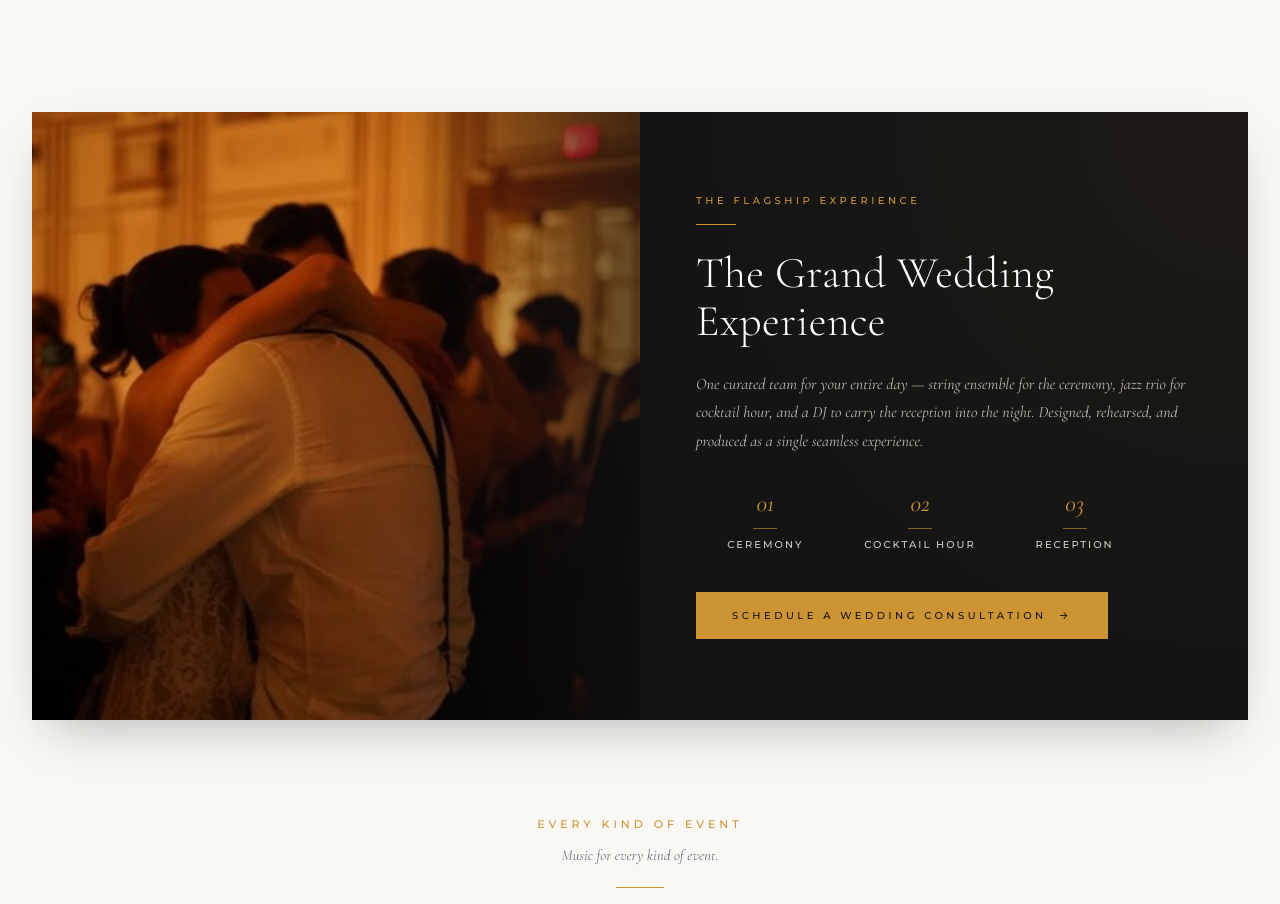
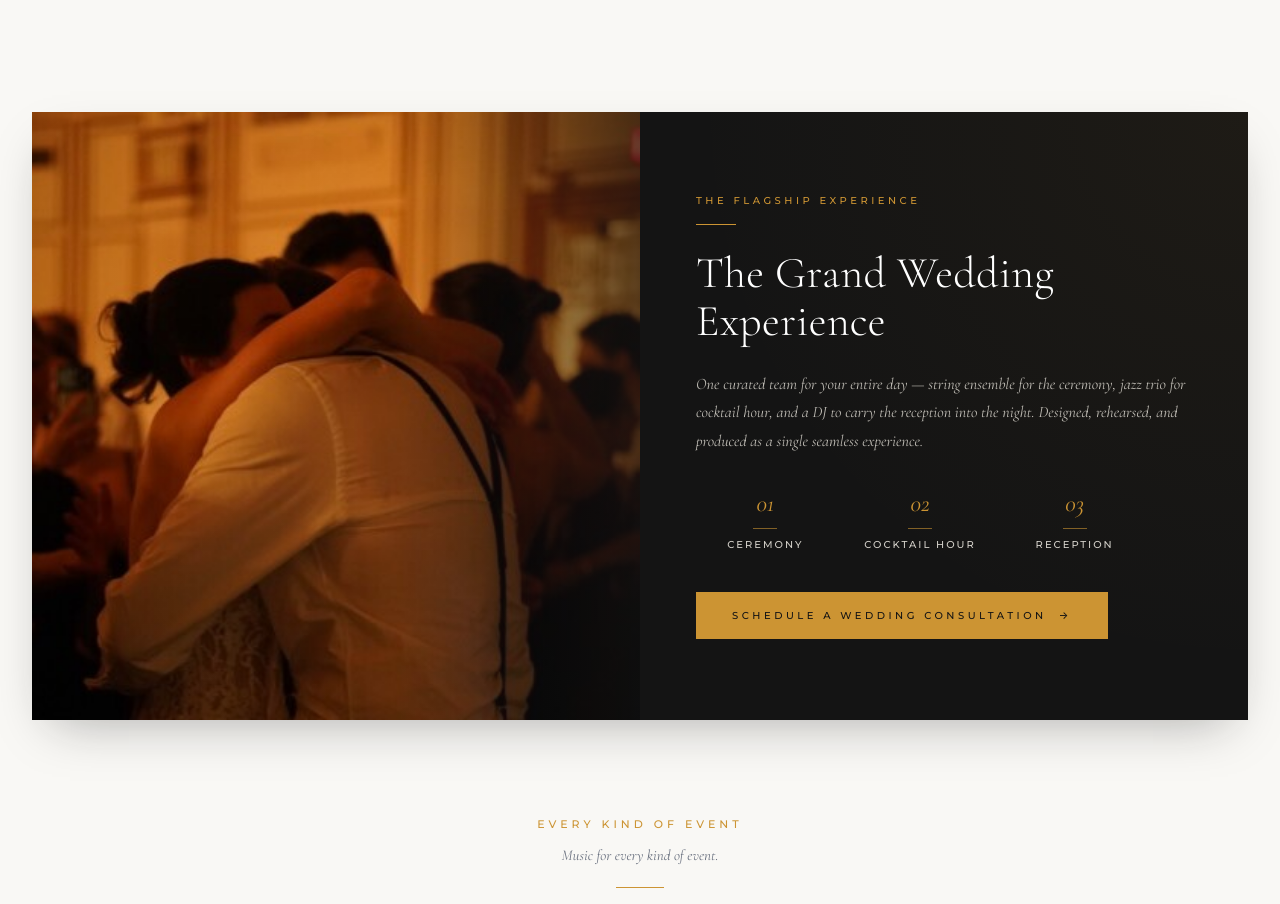
Before and after one commit to xhojamusicagency-cmd/xhoja-music-agency, a React (Vite) app: page /ensembles in a window 1280 px wide. Shown: the part 432-1336 px from the top of the page. Built offline with nearby package versions, Linux system fonts and the light colour scheme.

Commit message:
Center couple horizontally + anchor photo to top for ceiling headroom

```diff
--- a/src/pages/Ensembles.tsx
+++ b/src/pages/Ensembles.tsx
@@ -20,7 +20,7 @@ const ENSEMBLES: Ensemble[] = [
       'One curated team for your entire day — string ensemble for the ceremony, jazz trio for cocktail hour, and a DJ to carry the reception into the night. Designed, rehearsed, and produced as a single seamless experience.',
     flagship: true,
     includes: ['Ceremony', 'Cocktail Hour', 'Reception'],
-    image: '/wedding-reception.jpg?v=2',
+    image: '/wedding-reception.jpg?v=3',
   },
   {
     tag: 'Solo',
@@ -118,7 +118,7 @@ export default function Ensembles() {
                         src={flagship.image}
                         alt={flagship.name}
                         className="absolute inset-0 w-full h-full object-cover transition-transform duration-[1200ms] group-hover:scale-[1.04]"
-                        style={{ objectPosition: 'center center' }}
+                        style={{ objectPosition: 'center top' }}
                       />
                     )}
                     <div
```
Also changed, not shown: public/wedding-reception.jpg.
